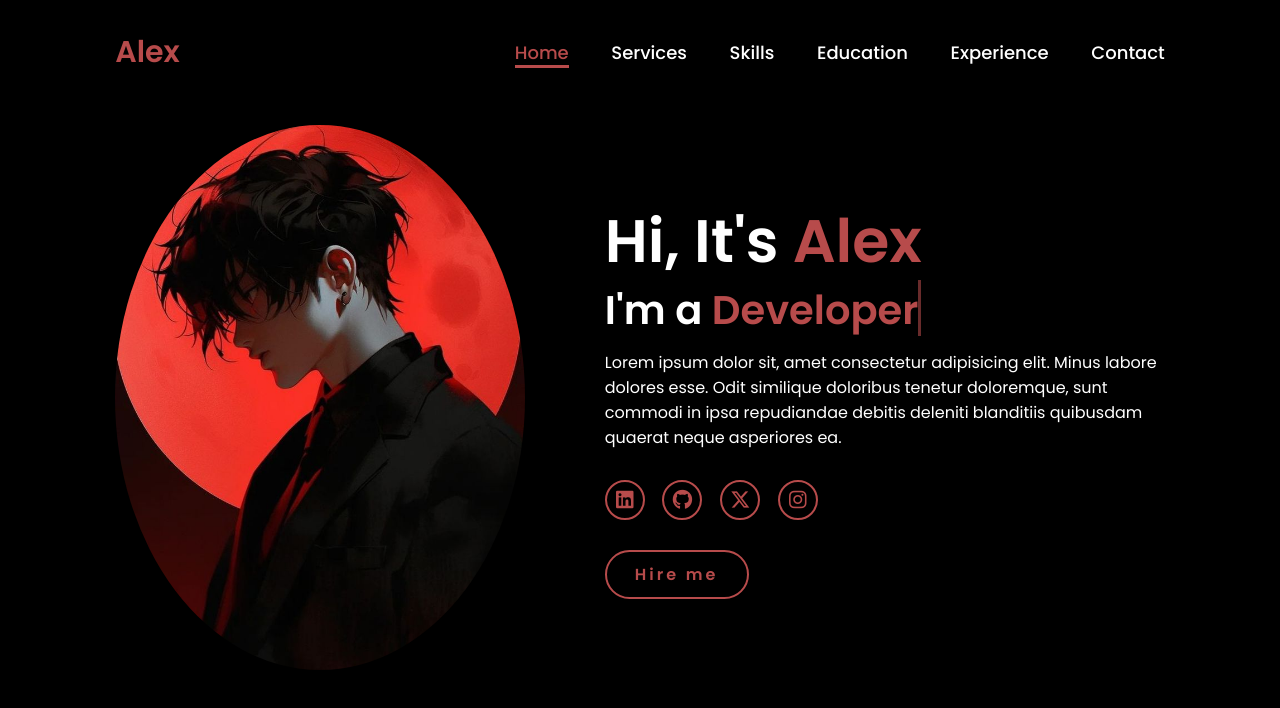
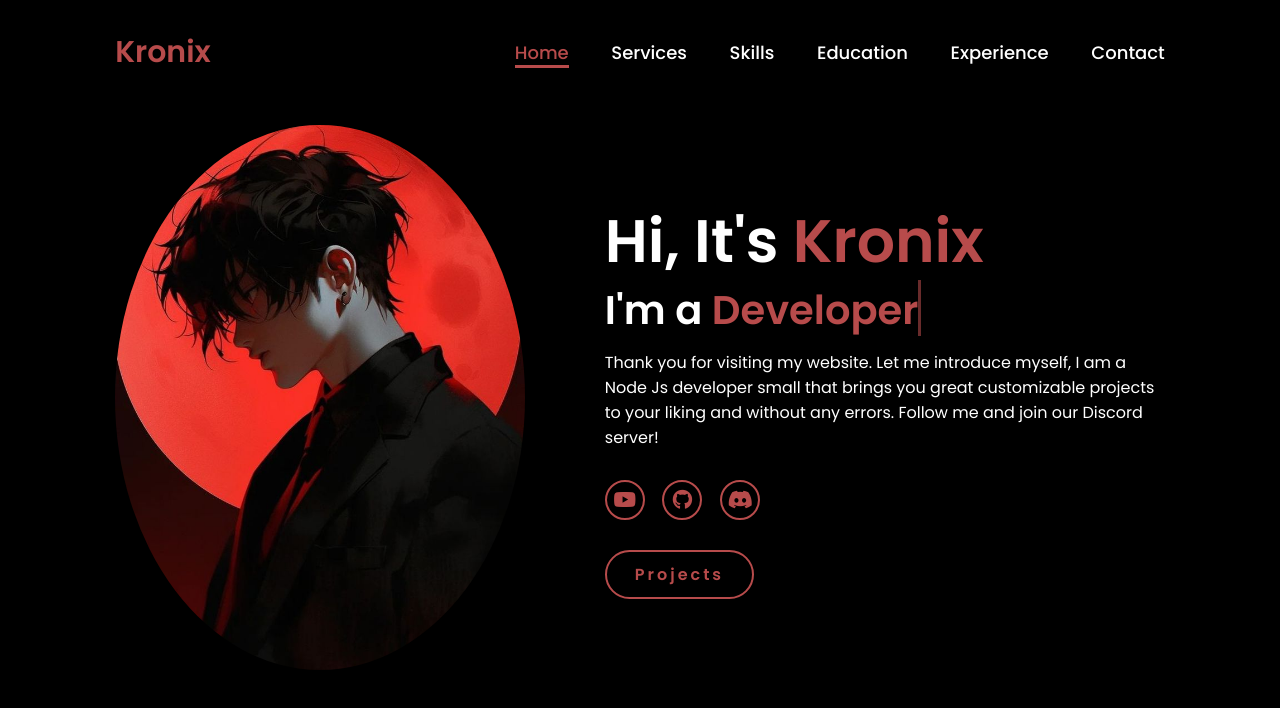
Before and after one commit to SwizDev01/proyectsbynodejs, a plain HTML site: page index.html in a window 1280 px wide. Drawn offline with Linux system fonts and the light colour scheme.

Commit message:
Update index.html

```diff
--- a/index.html
+++ b/index.html
@@ -6,19 +6,19 @@
     <meta name="viewport" content="width=device-width, initial-scale=1.0">
     <link rel="stylesheet" href="https://cdnjs.cloudflare.com/ajax/libs/font-awesome/6.5.2/css/all.min.css">
     <link rel="stylesheet" href="style.css">
-    <title>Portfolio Website</title>
+    <title>Node Js Website</title>
 </head>
 <body>
     <header>
-        <a href="#" class="logo">Alex</a>
+        <a href="#" class="logo">Kronix</a>
 
         <nav>
             <a href="#" class="active"> Home</a>
-            <a href="#" >Services</a>
+            <a href="https://dsc.gg/teamkronixx" >Services</a>
             <a href="#" >Skills</a>
             <a href="#" >Education</a>
             <a href="#" >Experience</a>
-            <a href="#" >Contact</a>
+            <a href="https://dsc.gg/teamkronixx" >Contact</a>
         </nav>
     </header>
     <section class="home">
@@ -26,16 +26,15 @@
             <img src="main.jpg" alt="">
         </div>
         <div class="home-content">
-            <h1>Hi, It's <span>Alex</span></h1>
+            <h1>Hi, It's <span>Kronix</span></h1>
             <h3 class="typing-text">I'm a <span></span></h3>
-            <p>Lorem ipsum dolor sit, amet consectetur adipisicing elit. Minus labore dolores esse. Odit similique doloribus tenetur doloremque, sunt commodi in ipsa repudiandae debitis deleniti blanditiis quibusdam quaerat neque asperiores ea.</p>
+            <p>Thank you for visiting my website. Let me introduce myself, I am a Node Js developer small that brings you great customizable projects to your liking and without any errors. Follow me and join our Discord server!</p>
             <div class="social-icons">
-                <a href="#"><i class="fa-brands fa-linkedin"></i></a>
-                <a href="#"><i class="fa-brands fa-github"></i></a>
-                <a href="#"><i class="fa-brands fa-x-twitter"></i></a>
-                <a href="#"><i class="fa-brands fa-instagram"></i></a>
+                <a href="https://www.youtube.com/@Kronixdevp"><i class="fa-brands fa-youtube"></i></a>
+                <a href="https://github.com/TeamKronix"><i class="fa-brands fa-github"></i></a>
+                <a href="https://dsc.gg/teamkronixx""><i class="fa-brands fa-discord"></i></a>
             </div>
-            <a href="#" class="btn">Hire me</a>
+            <a href="https://dsc.gg/teamkronixx" class="btn">Projects</a>
         </div>
     </section>
 </body>
```
